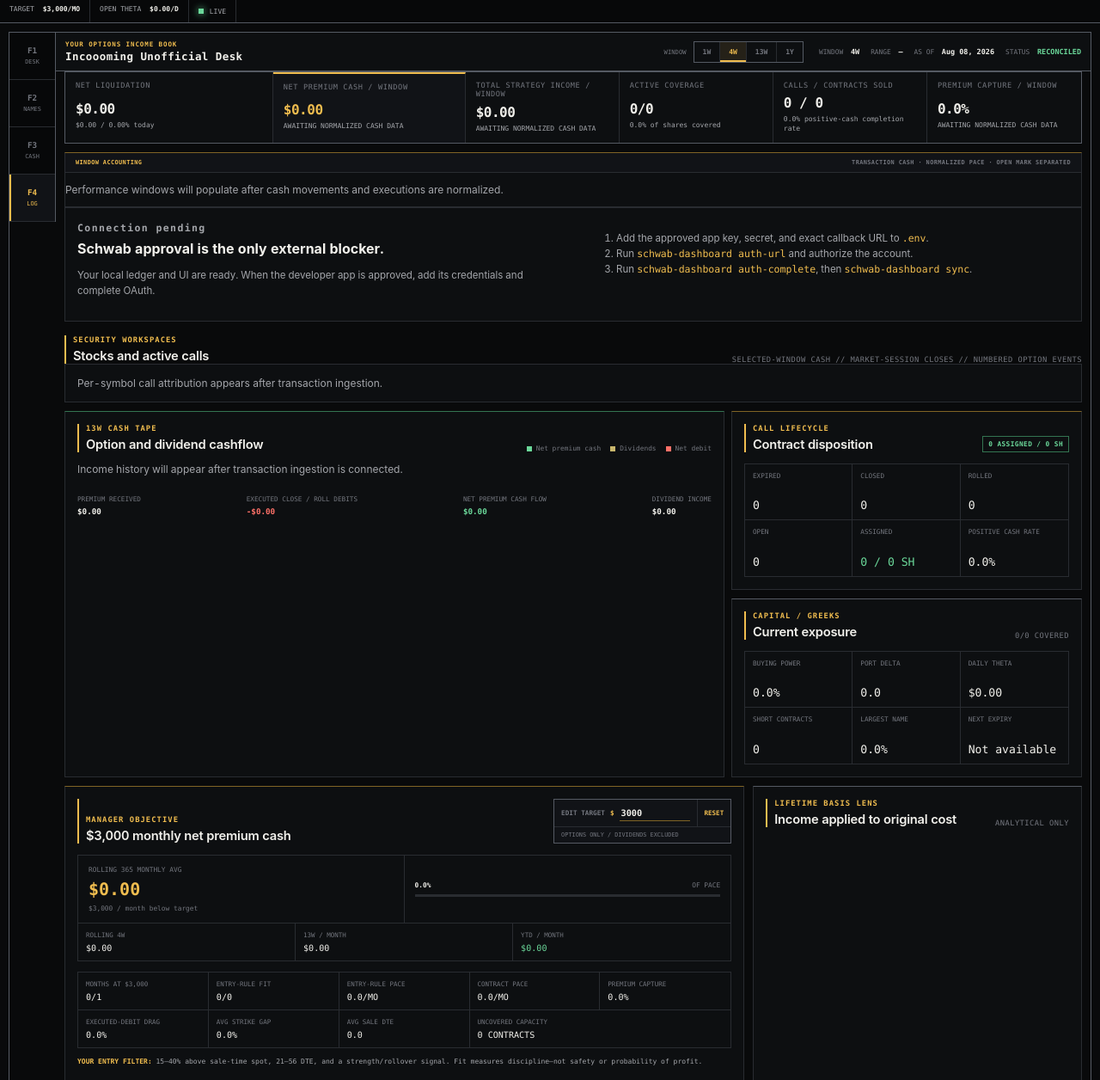
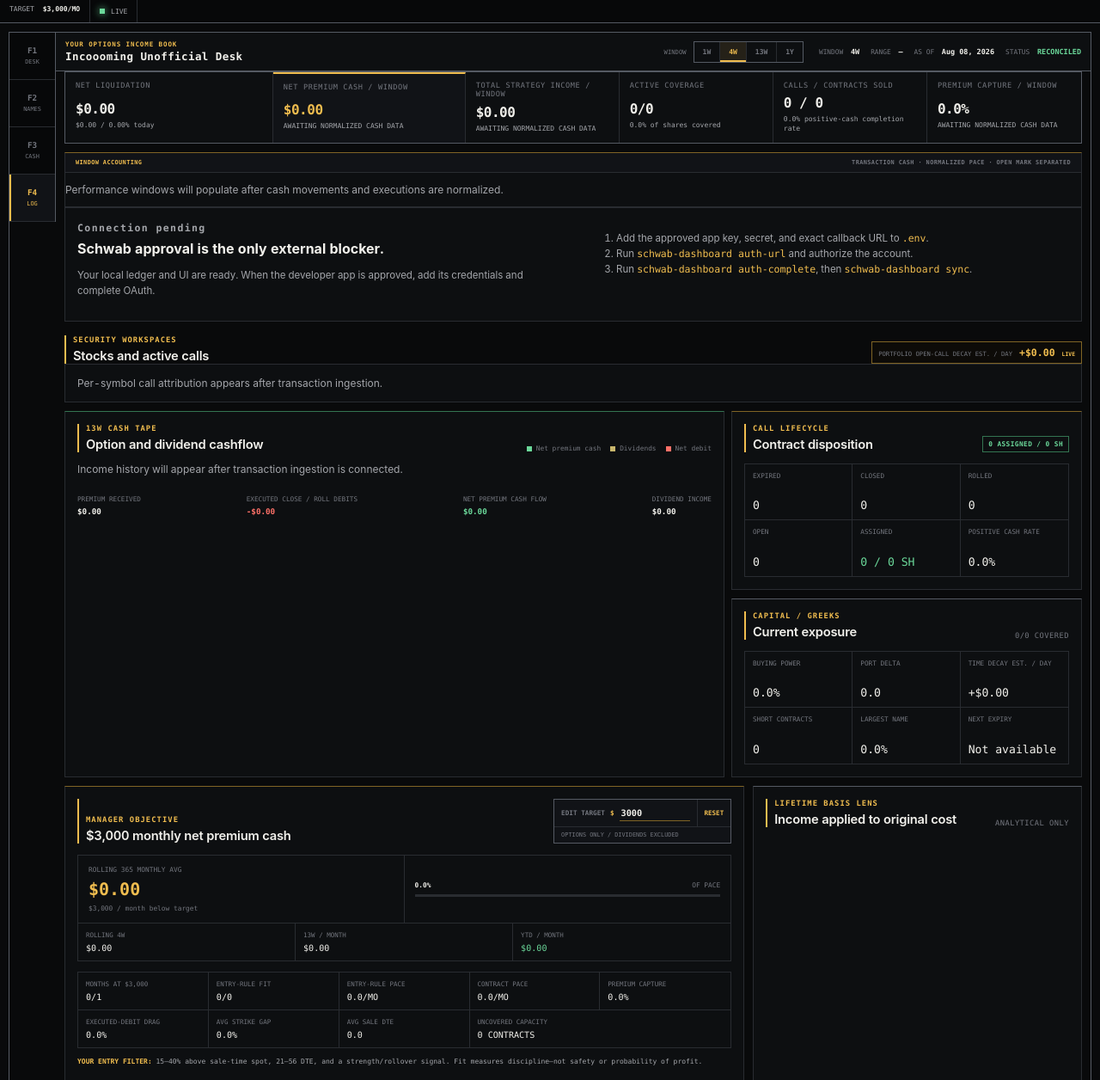
Before and after one commit to ehwwpk/incoooming-unofficial-desk, a FastAPI app: page / in a window 1280 px wide. Shown: the part 46-1302 px from the top of the page at 86% size. Run offline with FastAPI, Linux system fonts and the light colour scheme; data that the repository does not hold is empty.

Commit message:
Surface combined open-call theta estimates

```diff
--- a/src/schwab_dashboard/infrastructure/demo/dashboard.py
+++ b/src/schwab_dashboard/infrastructure/demo/dashboard.py
@@ -109,7 +109,10 @@ class DemoDashboardReader:
             risk=RiskSummary(
                 buying_power_used_percent=D("7.8"),
                 portfolio_delta=D("1624.0"),
-                daily_theta=D("83.40"),
+                daily_theta=sum(
+                    (item.open_call_theta_per_day for item in underlyings),
+                    D("0"),
+                ),
                 short_contracts=covered_calls.active_contracts,
                 next_expiration=date(2026, 9, 4),
                 largest_position_percent=D("58.8"),
--- a/src/schwab_dashboard/web/static/app.css
+++ b/src/schwab_dashboard/web/static/app.css
@@ -1,7 +1,7 @@
-@import url("./base.css?v=17");
-@import url("./components.css?v=17");
-@import url("./performance.css?v=17");
-@import url("./dashboard.css?v=17");
+@import url("./base.css?v=19");
+@import url("./components.css?v=19");
+@import url("./performance.css?v=19");
+@import url("./dashboard.css?v=19");
 
 @media (max-width: 1240px) {
   .portfolio-console { grid-template-columns: repeat(3, 1fr); }
@@ -72,6 +72,10 @@
   .discipline-grid div:nth-child(5n) { border-right: 1px solid var(--line); }
   .discipline-grid div:nth-child(3n) { border-right: 0; }
   .discipline-grid div:nth-child(-n + 6) { border-bottom: 1px solid var(--line); }
+  .underlying-primary { grid-template-columns: repeat(2, 1fr); }
+  .underlying-primary div { border-bottom: 1px solid var(--line); }
+  .underlying-primary div:nth-child(2n) { border-right: 0; }
+  .underlying-primary div:nth-last-child(-n + 2) { border-bottom: 0; }
   .name-analytics { grid-template-columns: repeat(3, 1fr); }
   .name-analytics div:nth-child(3n) { border-right: 0; }
   .name-analytics div:nth-child(-n + 3) { border-bottom: 1px solid var(--line); }
--- a/src/schwab_dashboard/web/static/components.css
+++ b/src/schwab_dashboard/web/static/components.css
@@ -21,12 +21,19 @@
 .underlying-card header span { color: var(--muted); font-size: .58rem; }
 .price-block { text-align: right; }
 .price-block strong { color: var(--text) !important; letter-spacing: -.03em !important; }
-.underlying-primary { display: grid; grid-template-columns: 1.35fr 1fr 1fr; background: var(--surface-raised); }
+.underlying-primary { display: grid; grid-template-columns: 1.35fr .8fr .9fr 1.15fr; background: var(--surface-raised); }
 .underlying-primary div { display: grid; gap: 5px; padding: 11px 13px; border-right: 1px solid var(--line); }
 .underlying-primary div:last-child { border-right: 0; }
 .underlying-primary span, .underlying-lifecycle span { color: var(--subtle); font: .5rem var(--mono); }
 .underlying-primary strong { font: 650 .88rem var(--mono); }
 .underlying-primary div:first-child strong { color: var(--green); font-size: 1.02rem; }
+.underlying-primary .theta-total { gap: 3px; border-left: 2px solid var(--gold); background: #0d0f0f; }
+.underlying-primary .theta-total strong { color: var(--gold); font-size: .96rem; }
+.underlying-primary .theta-total small { color: var(--muted); font: .4rem var(--mono); }
+.terminal-heading > .portfolio-theta-total { display: flex; align-items: baseline; gap: 8px; padding: 5px 7px; border: 1px solid var(--gold-soft); background: #0d0b08; letter-spacing: 0; }
+.portfolio-theta-total small { color: var(--subtle); font: .45rem var(--mono); }
+.portfolio-theta-total b { color: var(--gold); font: 750 .72rem var(--mono); }
+.portfolio-theta-total i { color: var(--gold); font: 700 .4rem var(--mono); font-style: normal; }
 
 .underlying-decision-grid { --workspace-chart-percent: 44%; display: grid; grid-template-columns: var(--workspace-chart-percent) 9px minmax(0, 1fr); align-items: start; border-top: 1px solid var(--line-strong); border-bottom: 1px solid var(--line-strong); background: var(--bg); }
 .price-map { min-width: 0; background: var(--bg); }
--- a/src/schwab_dashboard/web/templates/dashboard.html
+++ b/src/schwab_dashboard/web/templates/dashboard.html
@@ -5,7 +5,7 @@
     <meta name="viewport" content="width=device-width, initial-scale=1">
     <meta name="color-scheme" content="dark">
     <title>Incoooming Unofficial Desk · Options Income</title>
-    <link rel="stylesheet" href="{{ url_for('static', path='/app.css') }}?v=17">
+    <link rel="stylesheet" href="{{ url_for('static', path='/app.css') }}?v=19">
   </head>
   <body>
     <header class="topbar">
@@ -28,7 +28,6 @@
       {% for item in snapshot.underlyings %}<span><b>{{ item.symbol }}</b> {{ item.current_price | number(2) }}</span>{% endfor %}
       {% if snapshot.performance_windows %}<span>PREMIUM CASH / 28D <b>{{ snapshot.performance_windows[1].option_cash | money(0) }}</b></span>{% endif %}
       <span>TARGET <b data-header-target>{{ snapshot.objective.monthly_option_target | money(0) }}/MO</b></span>
-      <span>OPEN THETA <b>{{ snapshot.risk.daily_theta | money }}/D</b></span>
       <span class="source-pill {{ 'demo' if snapshot.is_demo else 'live' }}"><i class="source-dot"></i>{{ 'SIM' if snapshot.is_demo else 'LIVE' }}</span>
     </div>
 
--- a/src/schwab_dashboard/web/templates/partials/_risk.html
+++ b/src/schwab_dashboard/web/templates/partials/_risk.html
@@ -22,7 +22,7 @@
     <div class="risk-grid">
       <div><span>BUYING POWER</span><strong>{{ snapshot.risk.buying_power_used_percent | percent }}</strong></div>
       <div><span>PORT DELTA</span><strong>{{ snapshot.risk.portfolio_delta | number(1) }}</strong></div>
-      <div><span>DAILY THETA</span><strong>{{ snapshot.risk.daily_theta | money }}</strong></div>
+      <div title="Theoretical one-day option value decay across open short calls, holding other pricing inputs constant. Not realized income."><span>TIME DECAY EST. / DAY</span><strong>+{{ snapshot.risk.daily_theta | money }}</strong></div>
       <div><span>SHORT CONTRACTS</span><strong>{{ snapshot.risk.short_contracts }}</strong></div>
       <div><span>LARGEST NAME</span><strong>{{ snapshot.risk.largest_position_percent | percent }}</strong></div>
       <div><span>NEXT EXPIRY</span><strong>{{ snapshot.risk.next_expiration | short_date }}</strong></div>
--- a/src/schwab_dashboard/web/templates/partials/_underlyings.html
+++ b/src/schwab_dashboard/web/templates/partials/_underlyings.html
@@ -1,7 +1,7 @@
 <section class="section-block" id="underlyings">
   <div class="section-heading terminal-heading">
     <div><p class="eyebrow">SECURITY WORKSPACES</p><h2>Stocks and active calls</h2></div>
-    <span>SELECTED-WINDOW CASH // MARKET-SESSION CLOSES // NUMBERED OPTION EVENTS</span>
+    <span class="portfolio-theta-total" title="Theoretical one-day option value decay across all open short calls, holding other pricing inputs constant. Not realized income."><small>PORTFOLIO OPEN-CALL DECAY EST. / DAY</small><b>+{{ snapshot.risk.daily_theta | money }}</b><i>{{ 'SIM' if snapshot.is_demo else 'LIVE' }}</i></span>
   </div>
   {% if snapshot.underlyings %}
   <div class="underlying-grid">
@@ -16,6 +16,7 @@
         <div><span data-name-option-label>NET PREMIUM CASH / 4 WEEKS</span><strong data-name-option-cash>{{ active_window.option_cash | money }}</strong></div>
         <div><span>SHARES</span><strong>{{ item.shares }}</strong></div>
         <div><span>ACTIVE CALLS</span><strong>{{ item.active_contracts }}/{{ item.contract_capacity }}</strong></div>
+        <div class="theta-total" title="Theoretical one-day option value decay across this stock's open short calls, holding other pricing inputs constant. Not realized income."><span>EST. TIME DECAY / DAY</span><strong>+{{ item.open_call_theta_per_day | money }}</strong><small>ALL OPEN CALLS // {{ 'SIM' if snapshot.is_demo else 'LIVE' }}</small></div>
       </div>
       <div class="name-analytics">
         <div><span data-name-option-apr-label>PREMIUM CASH APR / 4W</span><b data-name-option-apr>{{ active_window.option_apr | percent }}</b></div>
```
Also changed, not shown: src/schwab_dashboard/application/dashboard/covered_calls.py (+8 -0 lines), tests/integration/test_migrations_and_api.py (+5 -1 lines), tests/unit/test_covered_call_demo.py (+9 -0 lines).
